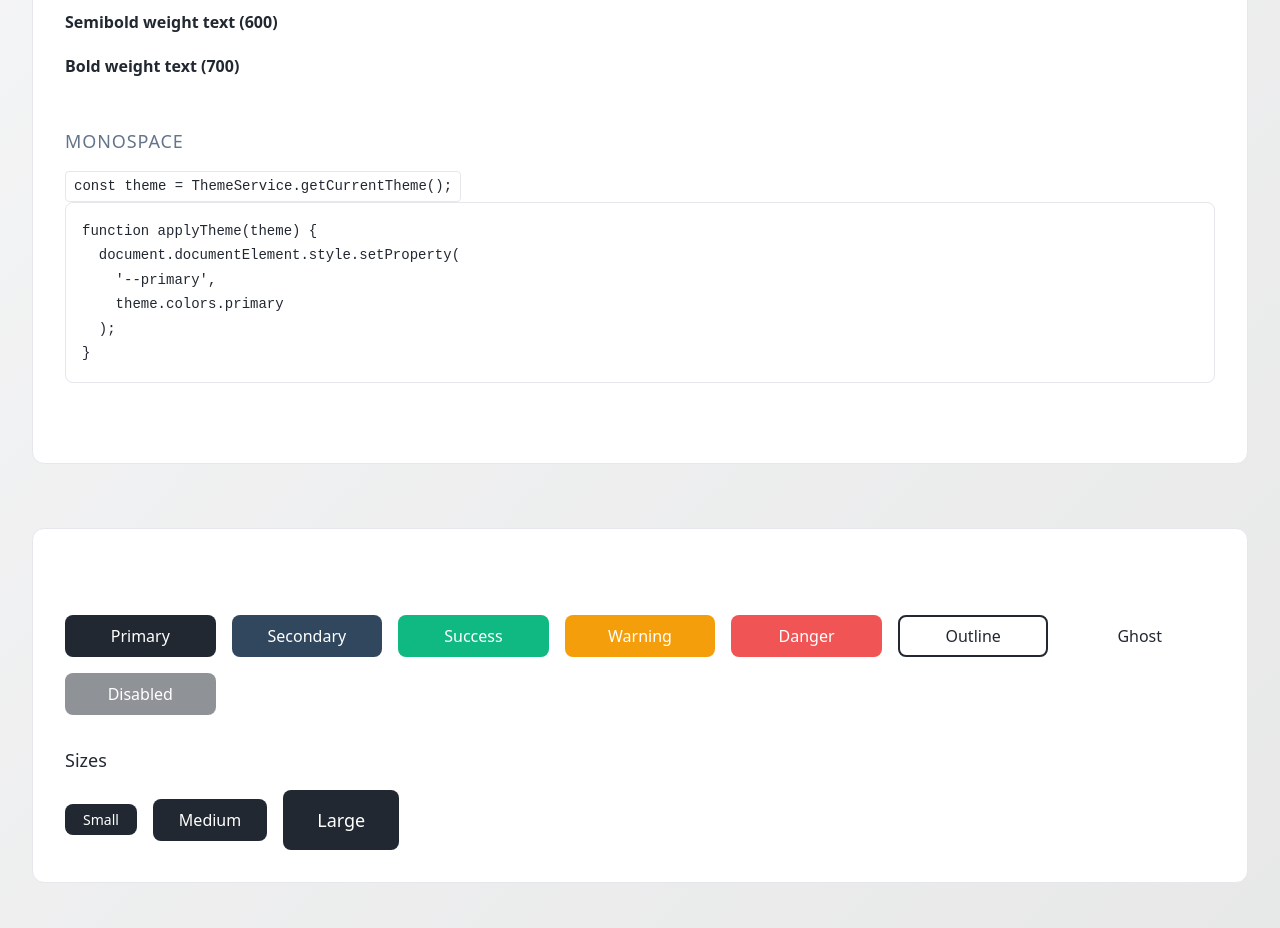
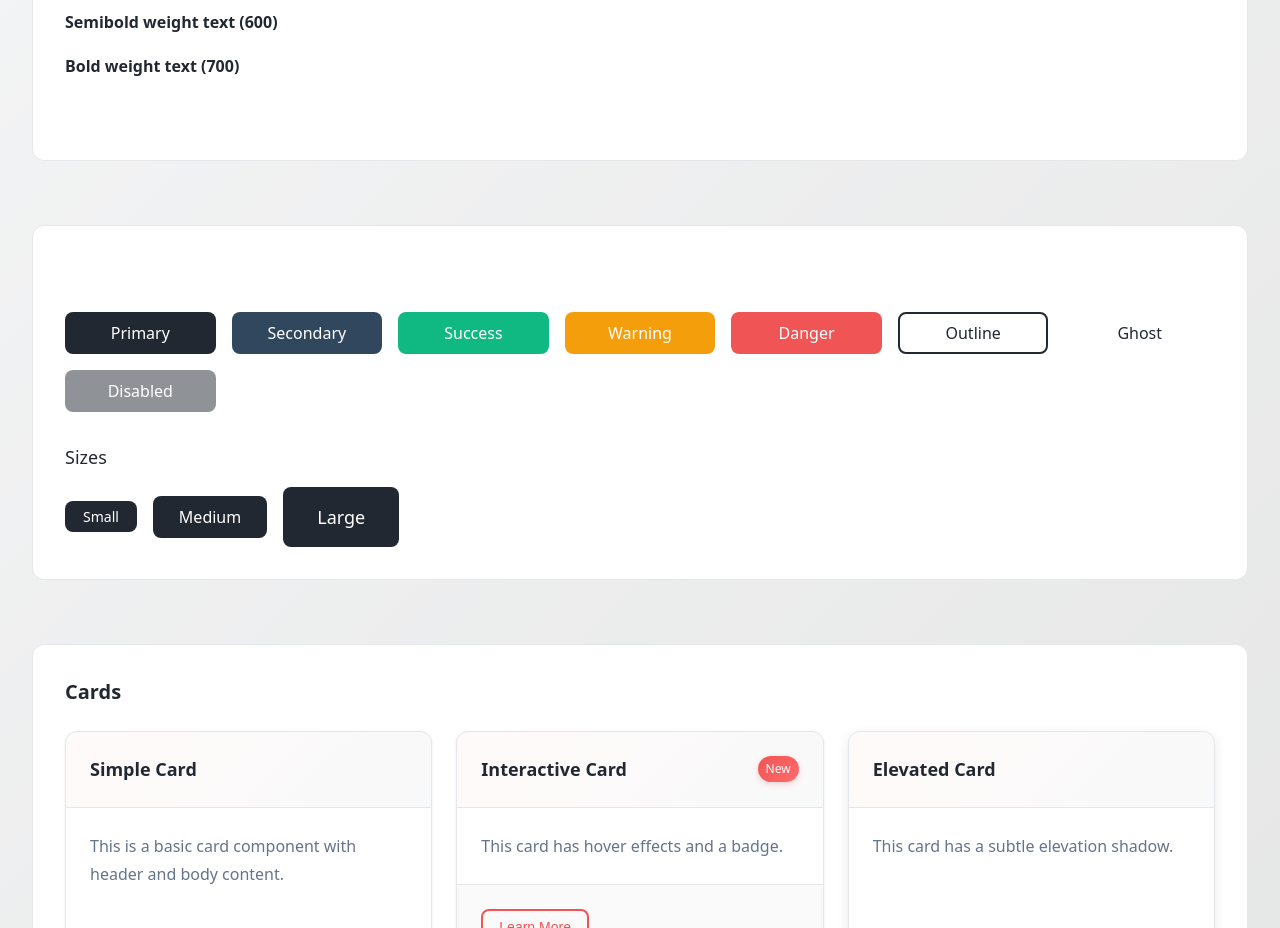
Before and after one commit to MirnaMilad/ux-theme-builder, an Angular app: page /preview in a window 1280 px wide. Shown: the part 1040-1968 px from the top of the page. Built offline with nearby package versions, Linux system fonts and the light colour scheme.

Commit message:
refactor: remove unused monospace section from typography preview

```diff
--- a/src/app/features/library/typography-preview/typography-preview.component.html
+++ b/src/app/features/library/typography-preview/typography-preview.component.html
@@ -26,17 +26,4 @@
     <p class="text text--semibold">Semibold weight text (600)</p>
     <p class="text text--bold">Bold weight text (700)</p>
   </div>
-
-  <div class="typography-preview__section">
-    <h4 class="section-title">Monospace</h4>
-    <code class="code">const theme = ThemeService.getCurrentTheme();</code>
-    <pre class="code-block">
-function applyTheme(theme) {{ '{' }}
-  document.documentElement.style.setProperty(
-    '--primary',
-    theme.colors.primary
-  );
-{{ '}' }}</pre
-    >
-  </div>
 </div>
```
Also changed, not shown: src/default-theme.css (added), 1 other file (tests, documents, lock files or other folders).
